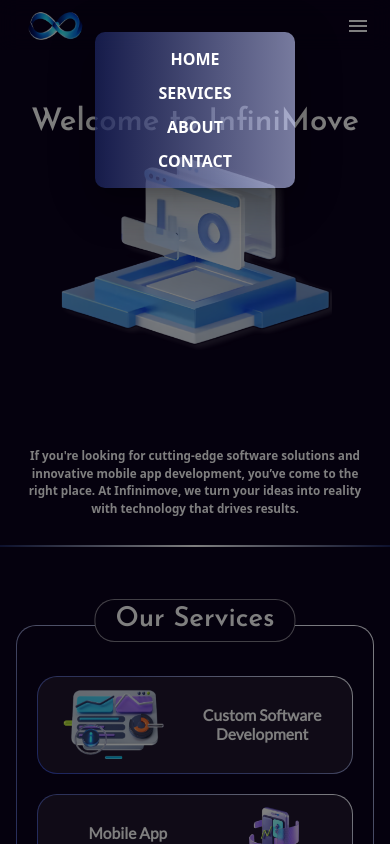
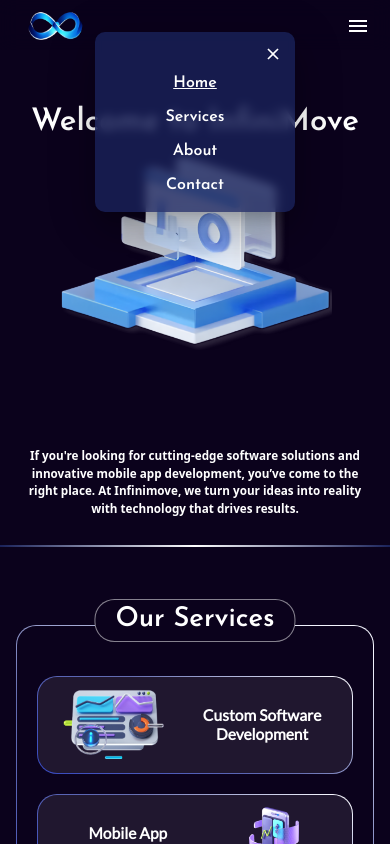
Before and after one commit to chaithanya37/infini-website, a React (Vite) app: page / in a window 390 px wide. Both pictures are taken after a click on the icon 358 px from the left and 25 px from the top of the page. Shown: the top 844 px of the page. Built offline with nearby package versions, Linux system fonts and the light colour scheme.

Commit message:
navbar modified

```diff
--- a/src/components/basic/navbar/DialogNavbar.jsx
+++ b/src/components/basic/navbar/DialogNavbar.jsx
@@ -1,11 +1,17 @@
 import { Dialog } from "@mui/material"
+import { Close } from "@mui/icons-material";
 
 
-const DialogNavbar = ({ open, onClose, setIndex, setAboutvisibility }) => {
+const DialogNavbar = ({ open, onClose, index, setIndex, setAboutvisibility }) => {
     return (
         <Dialog
             open={open}
             onClose={onClose}
+            slotProps={{
+                backdrop: {
+                    style: { backgroundColor: 'transparent' }
+                }
+            }}
             sx={{
                 backgroundColor: "transparent",
                 "& .MuiDialog-container": {
@@ -19,13 +25,16 @@
                     borderRadius: "10px",
                     width: "auto",
                     height: "auto",
-                    background: "linear-gradient(to right,rgba(26, 34, 90, 0.8),rgba(197, 204, 255, 0.6))",
-                    backdropFilter: "blur(0px)",
+                    background: "rgba(26, 34, 90, 0.8)",
+                    backdropFilter: "blur(5px)",
                 }
             }}
         >
-            <div className="w-[200px] h-auto rounded-[10px] py-[10px]">
-                <div className="w-[100%] h-auto py-[5px] flex items-center justify-center cursor-pointer font-bold text-white"
+            <div className="w-[200px] h-auto rounded-[10px] py-[10px] px-[10px]">
+                <div className="w-[100%] h-auto flex justify-end">
+                    <Close sx={{ color: "white", transform: "scale(0.8)" }} onClick={onClose} />
+                </div>
+                <div className="w-[100%] h-auto py-[5px] flex items-center justify-center cursor-pointer font-heading text-white"
                     key={0}
                     onClick={() => {
                         setIndex(0);
@@ -36,9 +45,9 @@
                         onClose();
                     }}
                 >
-                    HOME
+                    <span style={{ textDecoration: index == 0 ? "underline" : "none" }}>Home</span>
                 </div>
-                <div className="w-[100%] h-auto py-[5px] flex items-center justify-center cursor-pointer font-bold text-white"
+                <div className="w-[100%] h-auto py-[5px] flex items-center justify-center cursor-pointer font-heading text-white"
                     key={1}
                     onClick={() => {
                         setIndex(1);
@@ -50,9 +59,9 @@
                     }}
 
                 >
-                    SERVICES
+                    <span style={{ textDecoration: index == 1 ? "underline" : "none" }}>Services</span>
                 </div>
-                <div className="w-[100%] h-auto py-[5px] flex items-center justify-center cursor-pointer font-bold text-white"
+                <div className="w-[100%] h-auto py-[5px] flex items-center justify-center cursor-pointer font-heading text-white"
                     key={2}
                     onClick={() => {
                         setIndex(2);
@@ -63,9 +72,9 @@
                         onClose();
                     }}
                 >
-                    ABOUT
+                    <span style={{ textDecoration: index == 2 ? "underline" : "none" }}>About</span>
                 </div>
-                <div className="w-[100%] h-auto py-[5px] flex items-center justify-center cursor-pointer font-bold text-white"
+                <div className="w-[100%] h-auto py-[5px] flex items-center justify-center cursor-pointer font-heading text-white"
                     key={3}
                     onClick={() => {
                         setIndex(3);
@@ -75,7 +84,7 @@
                         onClose();
                     }}
                 >
-                    CONTACT
+                    <span style={{ textDecoration: index == 3 ? "underline" : "none" }}>Contact</span>
                 </div>
 
             </div>
--- a/src/components/major/home/Navbar.jsx
+++ b/src/components/major/home/Navbar.jsx
@@ -68,7 +68,7 @@
 			<div className="w-auto h-auto block md:hidden">
 				<Menu className="text-[white]" onClick={handleOpen} />
 			</div>
-			<DialogNavbar open={openStatus} onClose={handleClose} setIndex={setIndex} setAboutvisibility={setAboutvisibility} />
+			<DialogNavbar open={openStatus} onClose={handleClose} index={index} setIndex={setIndex} setAboutvisibility={setAboutvisibility} />
 
 		</div >
 	)
```
